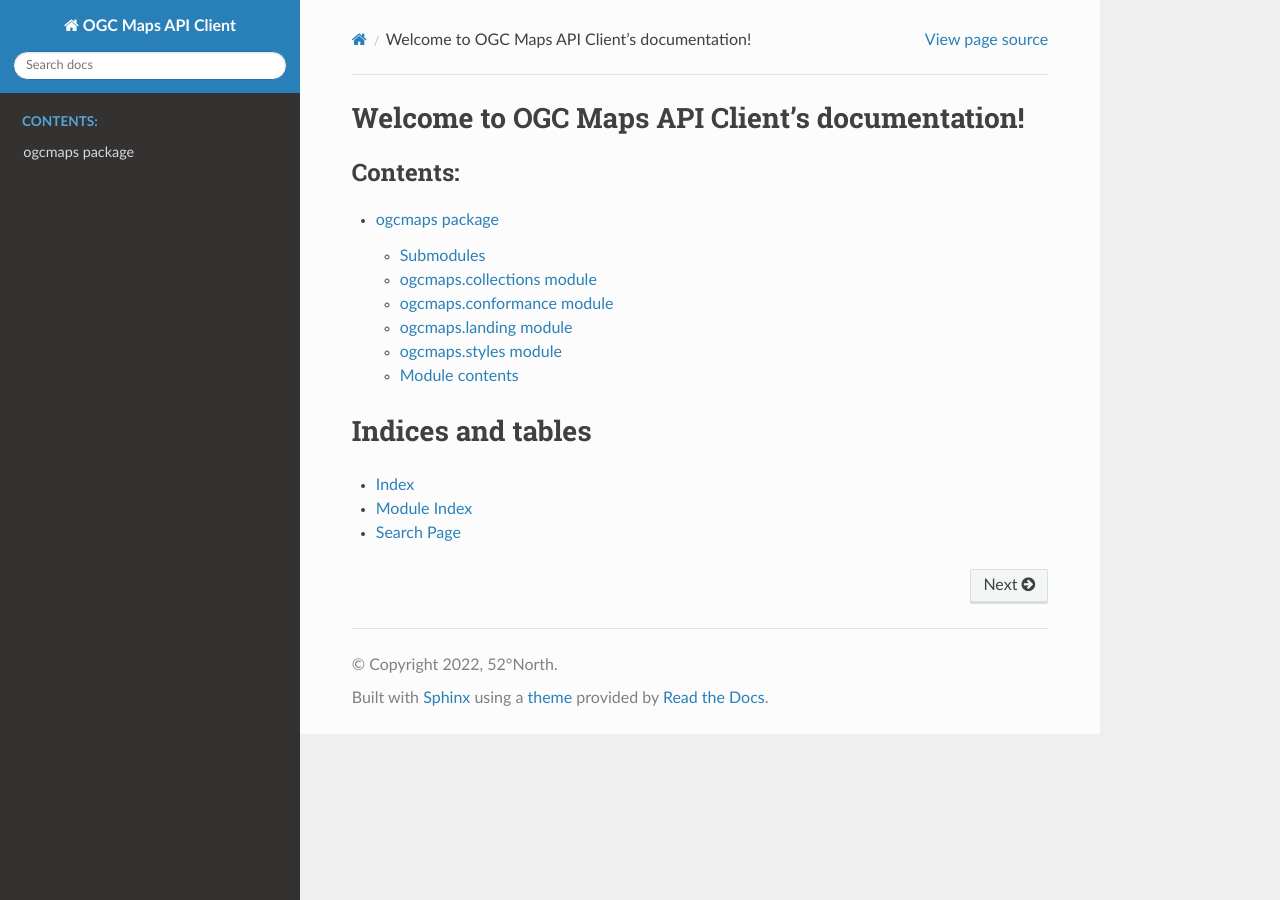
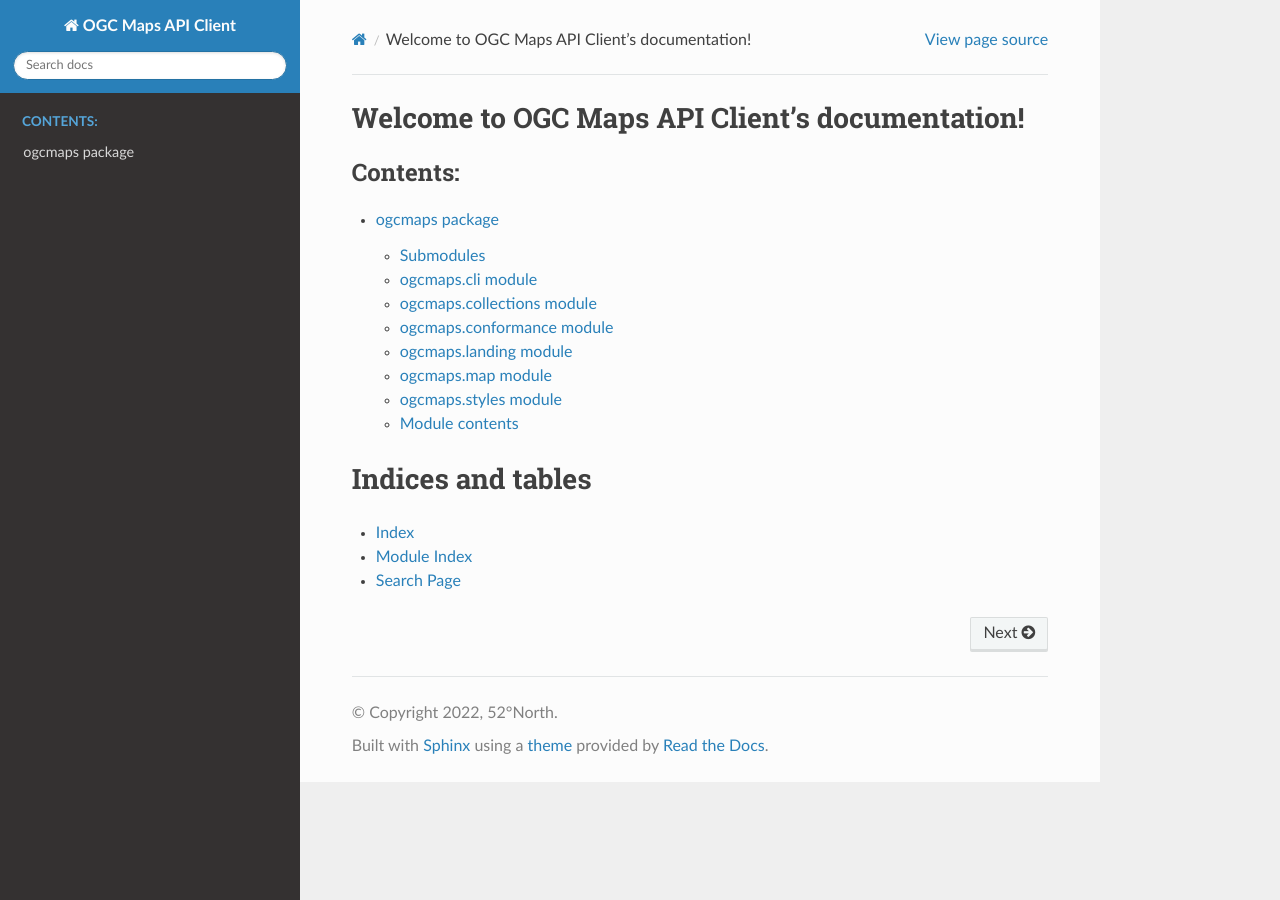
Before and after one commit to 52North/api-maps-client, a Sphinx documentation site: the page built from docs/source/index.rst, in a window 1280 px wide. Built offline with Sphinx 7.4.7 and the Read the Docs theme 2.0.0, drawn with Linux system fonts in a browser that asks for light colours.

Commit message:
update docs

```diff
--- a/docs/source/ogcmaps.rst
+++ b/docs/source/ogcmaps.rst
@@ -3,6 +3,14 @@ ogcmaps package
 
 Submodules
 ----------
+
+ogcmaps.cli module
+------------------
+
+.. automodule:: ogcmaps.cli
+   :members:
+   :undoc-members:
+   :show-inheritance:
 
 ogcmaps.collections module
 --------------------------
@@ -28,6 +36,14 @@ ogcmaps.landing module
    :undoc-members:
    :show-inheritance:
 
+ogcmaps.map module
+------------------
+
+.. automodule:: ogcmaps.map
+   :members:
+   :undoc-members:
+   :show-inheritance:
+
 ogcmaps.styles module
 ---------------------
 
```
Also changed, not shown: README.md (+5 -0 lines).
